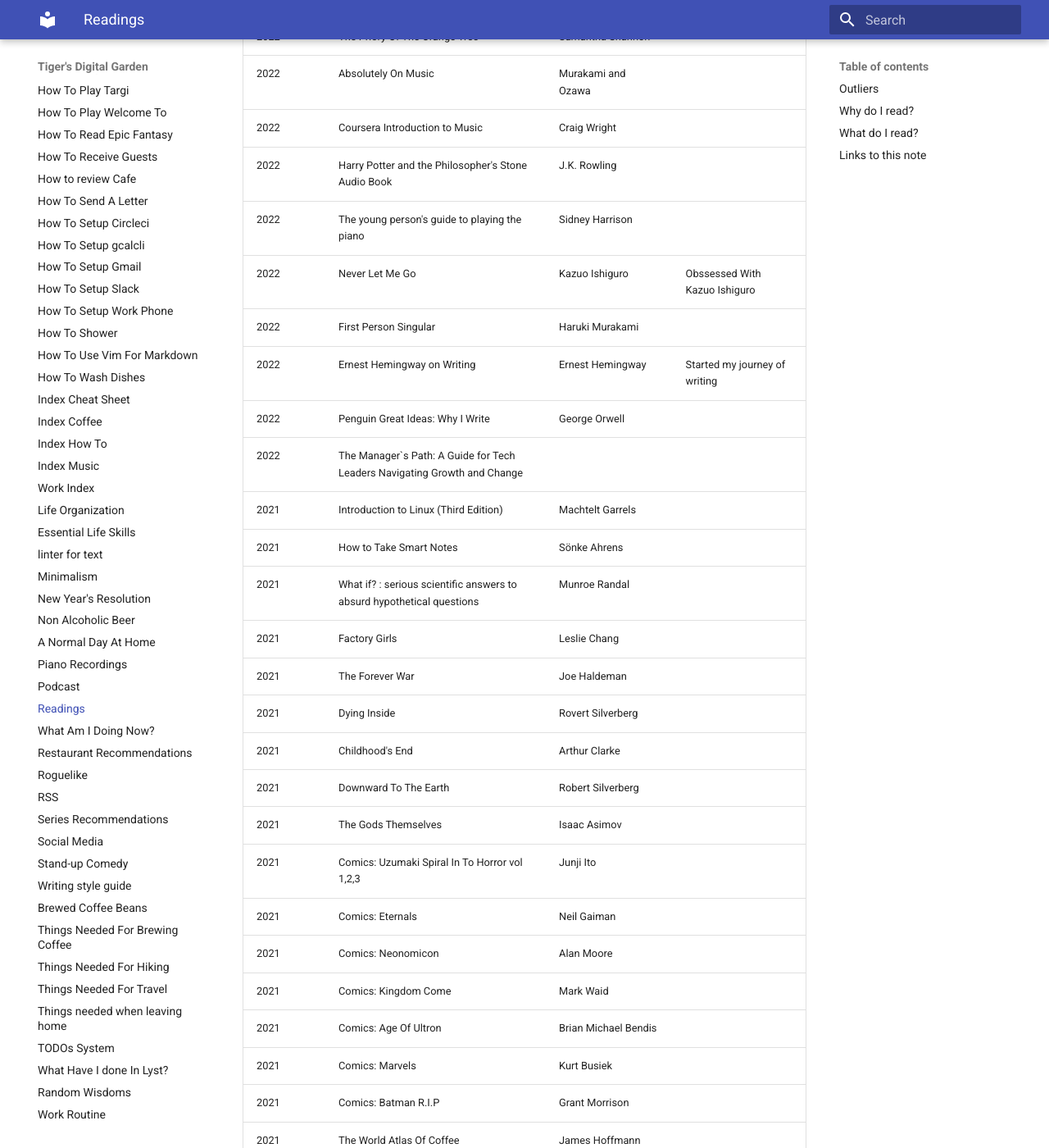
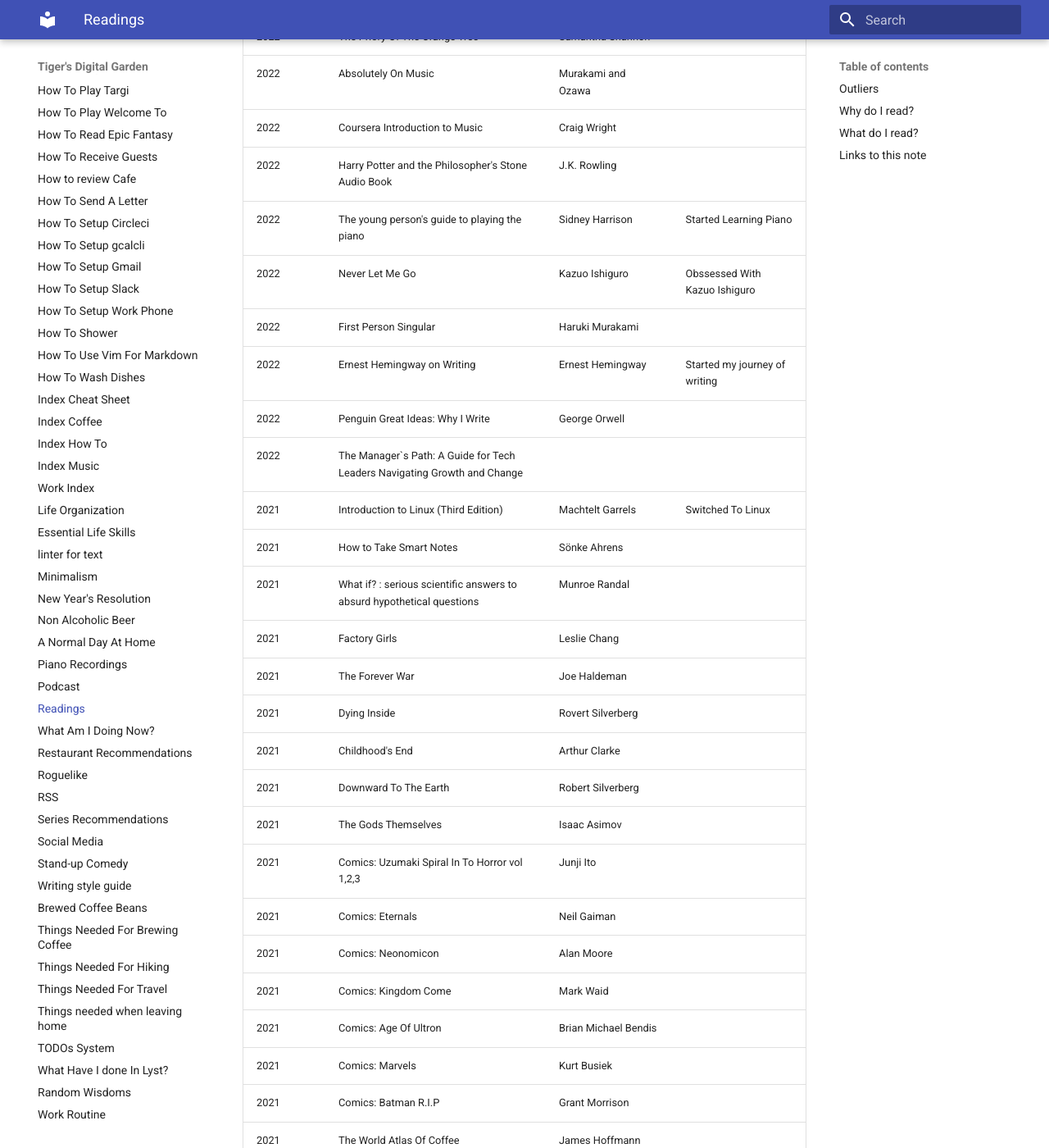
Before and after one commit to ynotstartups/notes, an MkDocs documentation site: the page built from notes/reading.md, in a window 1280 px wide and 1400 px high, scrolled down 633 px. Shown: the whole window at 82% size. Built offline with MkDocs 1.6.1 and Material for MkDocs 9.7.7, drawn with Linux system fonts in a browser that asks for light colours; some of the changed text lies outside the part shown.

Commit message:
add more progression

```diff
--- a/notes/reading.md
+++ b/notes/reading.md
@@ -15,13 +15,13 @@
 | 2022 | Absolutely On Music                                                        | Murakami and Ozawa              |                                     |
 | 2022 | Coursera Introduction to Music                                             | Craig Wright                    |                                     |
 | 2022 | Harry Potter and the Philosopher's Stone Audio Book                        | J.K. Rowling                    |                                     |
-| 2022 | The young person's guide to playing the piano                              | Sidney Harrison                 |                                     |
+| 2022 | The young person's guide to playing the piano                              | Sidney Harrison                 | Started Learning Piano              |
 | 2022 | Never Let Me Go                                                            | Kazuo Ishiguro                  | Obssessed With Kazuo Ishiguro       |
 | 2022 | First Person Singular                                                      | Haruki Murakami                 |                                     |
 | 2022 | Ernest Hemingway on Writing                                                | Ernest Hemingway                | Started my journey of writing       |
 | 2022 | Penguin Great Ideas: Why I Write                                           | George Orwell                   |                                     |
 | 2022 | The Manager\`s Path: A Guide for Tech Leaders Navigating Growth and Change |                                 |                                     |
-| 2021 | Introduction to Linux (Third Edition)                                      | Machtelt Garrels                |                                     |
+| 2021 | Introduction to Linux (Third Edition)                                      | Machtelt Garrels                | Switched To Linux                   |
 | 2021 | How to Take Smart Notes                                                    | Sönke Ahrens                    |                                     |
 | 2021 | What if? : serious scientific answers to absurd hypothetical questions     | Munroe Randal                   |                                     |
 | 2021 | Factory Girls                                                              | Leslie Chang                    |                                     |
@@ -41,7 +41,7 @@
 | 2021 | Comics: 1602                                                               | Alan Moore                      |                                     |
 | 2021 | Talking To My Daughter                                                     | Yanis Varoufakis                |                                     |
 | 2021 | Comics: The Book Of Human Insects                                          | Tezuka Osamu                    |                                     |
-| 2021 | Comics: Remina                                                             | Junji Ito                       |                                     |
+| 2021 | Comics: Remina                                                             | Junji Ito                       | Started Reading Comics              |
 | 2021 | Brief Answers To The Big Questions                                         | Stephen Hawking                 |                                     |
 | 2021 | Managing Oneself                                                           | Peter F. Drucker                |                                     |
 | 2021 | A Philosophy of Software Design                                            | John Ousterhout                 |                                     |
```
